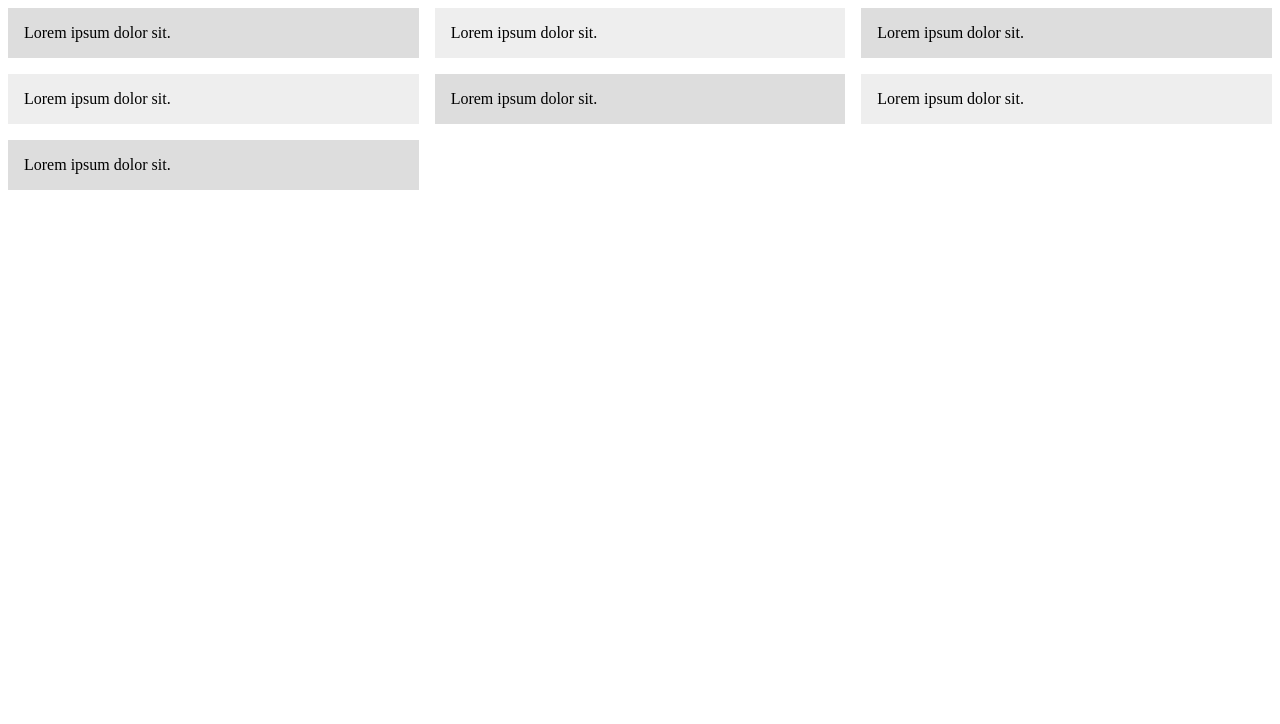
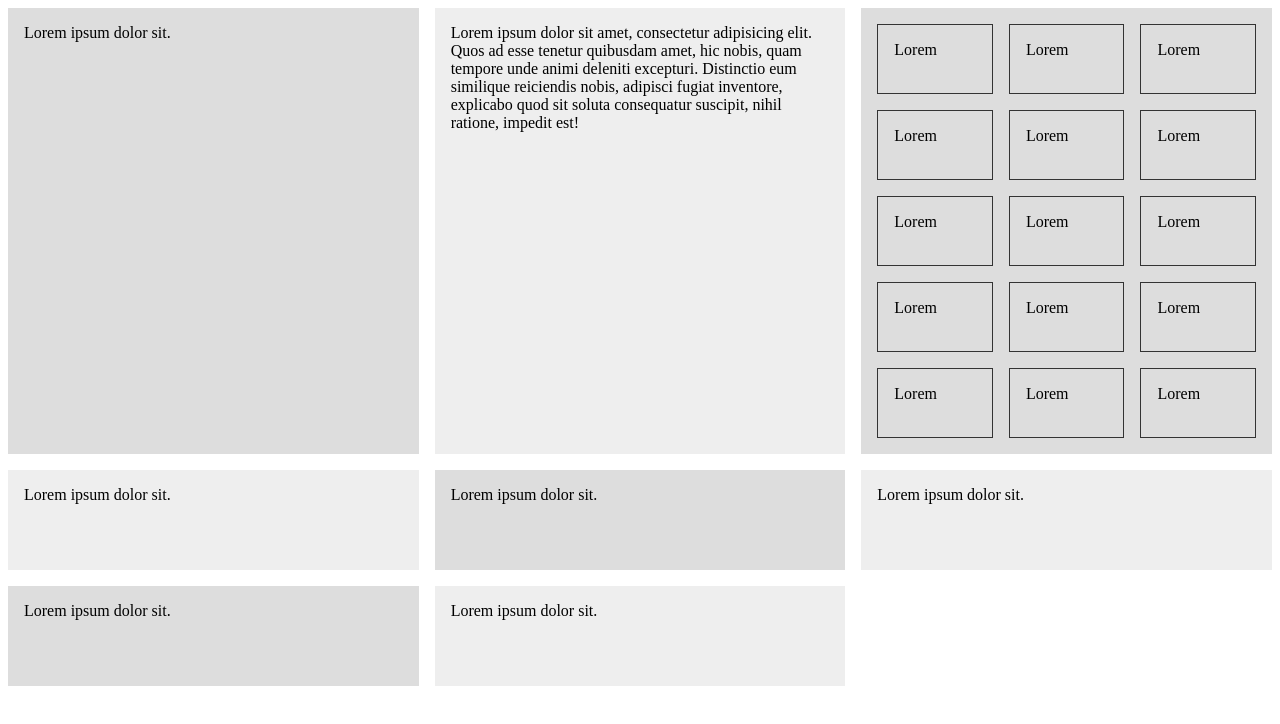
Before and after one commit to davidmwhynot/grid_t, a plain HTML site: page index2.html in a window 1280 px wide. Drawn offline with Linux system fonts and the light colour scheme.

Commit message:
finished tutorial

```diff
--- a/index2.html
+++ b/index2.html
@@ -11,7 +11,15 @@
         grid-template-columns: repeat(3, 1fr);
         grid-gap: 1em;
         /*grid-auto-rows: 100px;*/
+        grid-auto-rows: minmax(100px, auto);
 
+      }
+
+      .nested {
+        display: grid;
+        grid-template-columns: repeat(3, 1fr);
+        grid-auto-rows: 70px;
+        grid-gap: 1em;
       }
 
       .wrapper > div {
@@ -22,6 +30,11 @@
       .wrapper > div:nth-child(odd) {
         background: #ddd;
       }
+
+      .nested > div {
+        border: #333 1px solid;
+        padding: 1em;
+      }
     </style>
   </head>
   <body>
@@ -30,7 +43,24 @@
         Lorem ipsum dolor sit.
       </div>
       <div>
-        Lorem ipsum dolor sit.
+        Lorem ipsum dolor sit amet, consectetur adipisicing elit. Quos ad esse tenetur quibusdam amet, hic nobis, quam tempore unde animi deleniti excepturi. Distinctio eum similique reiciendis nobis, adipisci fugiat inventore, explicabo quod sit soluta consequatur suscipit, nihil ratione, impedit est!
+      </div>
+      <div class="nested">
+        <div>Lorem</div>
+        <div>Lorem</div>
+        <div>Lorem</div>
+        <div>Lorem</div>
+        <div>Lorem</div>
+        <div>Lorem</div>
+        <div>Lorem</div>
+        <div>Lorem</div>
+        <div>Lorem</div>
+        <div>Lorem</div>
+        <div>Lorem</div>
+        <div>Lorem</div>
+        <div>Lorem</div>
+        <div>Lorem</div>
+        <div>Lorem</div>
       </div>
       <div>
         Lorem ipsum dolor sit.
```
Also changed, not shown: index3.html (added, +61 -0 lines).
